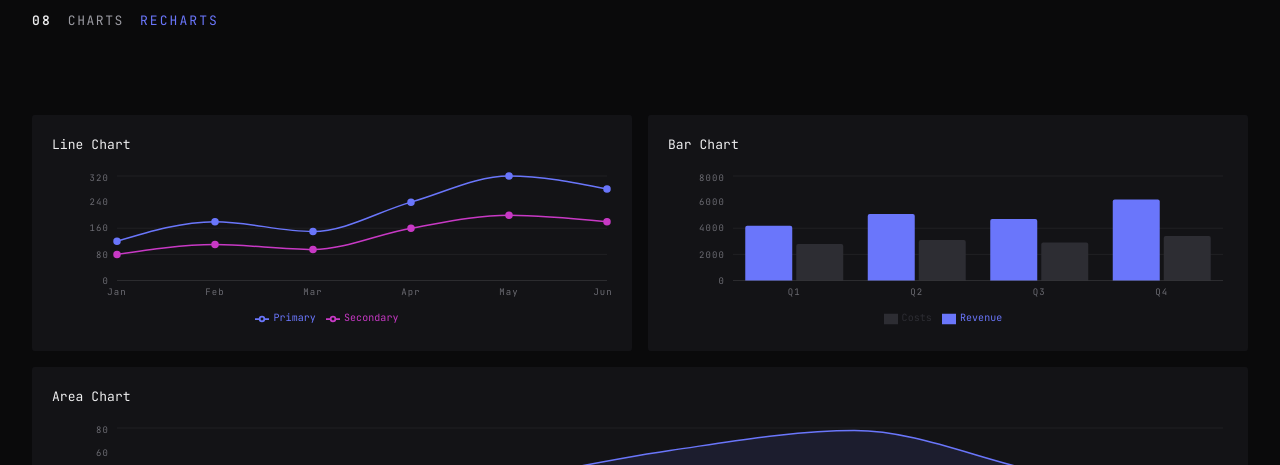
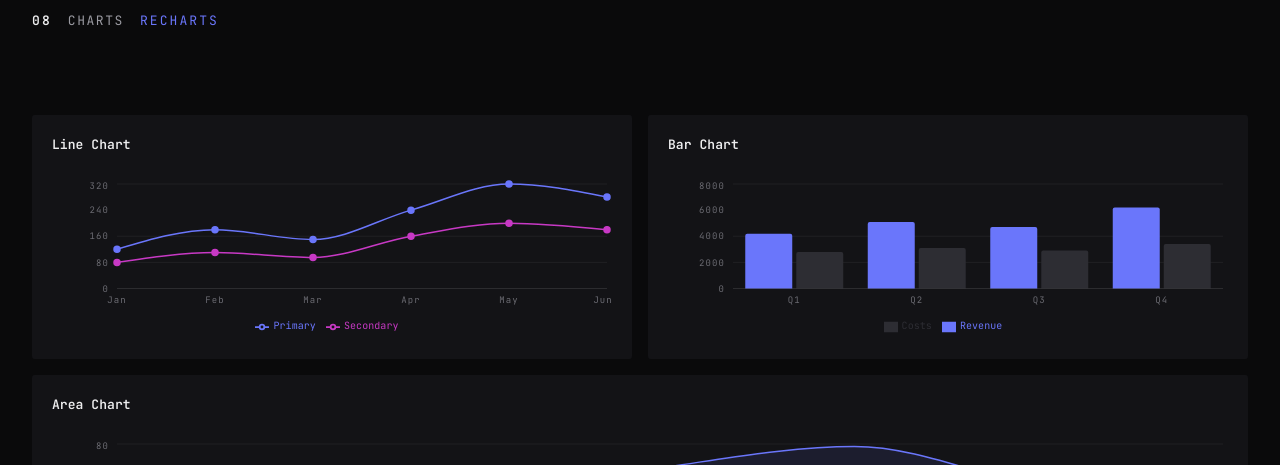
Before and after one commit to hendrikkels/basecamp, a Next.js app: page /design-system in a window 1280 px wide. Shown: the part 3940-4405 px from the top of the page. Built offline with nearby package versions, Linux system fonts and the light colour scheme.

Commit message:
Small spacing updates

```diff
--- a/src/components/custom/Chart/Chart.module.css
+++ b/src/components/custom/Chart/Chart.module.css
@@ -6,5 +6,6 @@
 }
 
 .title {
-  margin: 0 0 16px;
+  margin: 0 0 24px;
+  font-weight: 600;
 }
--- a/src/components/custom/Modal/Modal.module.css
+++ b/src/components/custom/Modal/Modal.module.css
@@ -26,8 +26,8 @@
 
 .title {
   font-size: 24px;
-  line-height: 1;
   margin: 0 0 24px;
+  font-weight: 600;
 }
 
 .description {
--- a/src/components/custom/Modal/Modal.tsx
+++ b/src/components/custom/Modal/Modal.tsx
@@ -1,7 +1,7 @@
 "use client";
 
 import React, { useEffect, useCallback } from "react";
-import { Box, H2 } from "@/components/primitives";
+import { Box, Text, Span } from "@/components/primitives";
 import styles from "./Modal.module.css";
 
 export interface ModalProps {
@@ -50,7 +50,9 @@ export interface ModalTitleProps {
 }
 
 function ModalTitle({ children }: ModalTitleProps) {
-  return <H2 className={styles.title}>{children}</H2>;
+  return <Span className={styles.title}>
+    {children}
+  </Span>;
 }
 ModalTitle.displayName = "Modal.Title";
 
```
